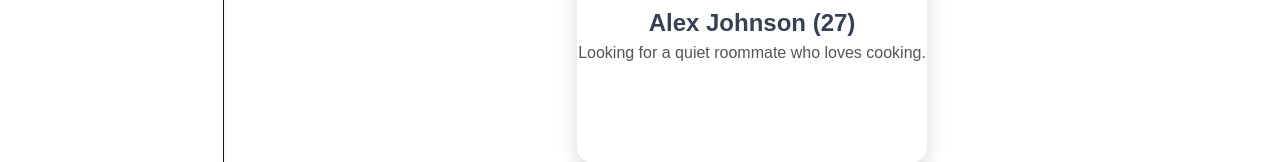
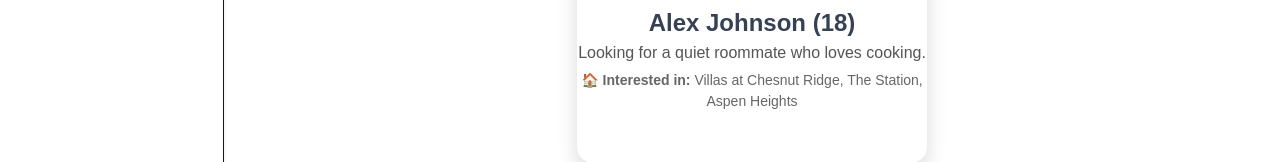
Before and after one commit to CharlotteLee2/MatchARoom, a Next.js app: page /swipe in a window 1280 px wide. Shown: the part 569-731 px from the top of the page. Built offline with nearby package versions, Linux system fonts and the light colour scheme.

Commit message:
added interestedLiving

```diff
--- a/app/swipe/card.ts
+++ b/app/swipe/card.ts
@@ -7,6 +7,7 @@ export interface ProfileCardData {
     age?: number;
     description?: string;
     image?: string;
+    interestedIn?: string;
 }
 
 export function createProfileStack(c: HTMLElement, profiles: ProfileCardData[]) {
@@ -22,7 +23,9 @@ export function createProfileStack(c: HTMLElement, profiles: ProfileCardData[])
             title: profile.name ?? '',
             age: profile.age ?? undefined,
             description: profile.description ?? '',
+            interestedIn: profile.interestedIn ?? undefined,
             image: profile.image ?? ''
+
         })
     );
 
--- a/app/swipe/page.tsx
+++ b/app/swipe/page.tsx
@@ -9,24 +9,44 @@ const profiles = [
   {
     id: "1",
     name: "Alex Johnson",
-    age: 27,
+    age: 18,
     description: "Looking for a quiet roommate who loves cooking.",
-    image: "https://api.dicebear.com/7.x/avataaars/svg?seed=Alex",
+    interestedIn: "Villas at Chesnut Ridge, The Station, Aspen Heights",
+    image: "https://api.dicebear.com/7.x/avataaars/svg?seed=Alex%20Johnson",
   },
   {
     id: "2",
     name: "Maria Lopez",
-    age: 24,
+    age: 21,
     description: "Friendly and tidy — hoping to find a chill place downtown.",
-    image: "https://api.dicebear.com/7.x/avataaars/svg?seed=Maria",
+    interestedIn: "The Station, Aspen Heights",
+    image: "https://api.dicebear.com/7.x/avataaars/svg?seed=Maria%20Lopez",
   },
   {
     id: "3",
     name: "David Kim",
-    age: 29,
+    age: 19,
     description: "Work from home designer, clean and responsible.",
-    image: "https://api.dicebear.com/7.x/avataaars/svg?seed=David",
+    interestedIn: "Villas at Chesnut Ridge",
+    image: "https://api.dicebear.com/7.x/avataaars/svg?seed=David%20Kim",
   },
+  {
+    id: "4",
+    name: "Ivan Lee",
+    age: 21,
+    description: "Easy-going and loves to eat out. Looking for a person to share food adventures with!",
+    interestedIn: "The Station",
+    image: "https://api.dicebear.com/7.x/avataaars/svg?seed=Ivan%20Lee",
+  },
+  {
+    id: "5",
+    name: "Jeff Zheng",
+    age: 21,
+    description: "Avid gamer and just a jokester. Everyone laughs at my jokes!",
+    interestedIn: "Aspen Heights",
+    image: "https://api.dicebear.com/7.x/avataaars/svg?seed=Jeff%20Zheng",
+  },
+
 ];
 
 export default function SwipePage() {
--- a/app/swipe/swipe-mechanic.ts
+++ b/app/swipe/swipe-mechanic.ts
@@ -1,12 +1,13 @@
-export function createProfileCard(options: { title: string; age?: number; description: string; image: string }): HTMLElement {
+export function createProfileCard(options: { title: string; age?: number; description: string; interestedIn?: string; image: string }): HTMLElement {
     const card = document.createElement('div');
     card.className = 'profile-card';
     card.innerHTML = `
         <div class="overlay like">FAVORITE 💚</div>
         <div class="overlay nope">HELL NAH ❌</div>
-        <img src="${options.image}" alt="${options.title}" draggable="false" style="user-select: none; -webkit-user-drag: none;" />
+        <img src="${options.image}" alt="${options.title}"draggable="false" style="user-select: none; -webkit-user-drag: none;" />
         <h2>${options.title} ${options.age ? `(${options.age})` : ''}</h2>
         <p>${options.description}</p>
+        ${options.interestedIn ? `<p style="color: #666; font-size: 14px; margin: 5px 0;"><strong>🏠 Interested in:</strong> ${options.interestedIn}</p>` : ''}
     `;
     return card;
 }
```
